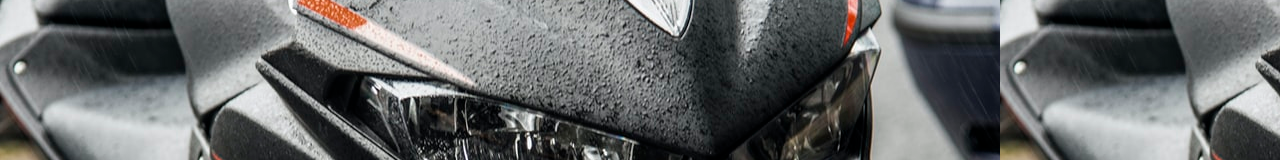
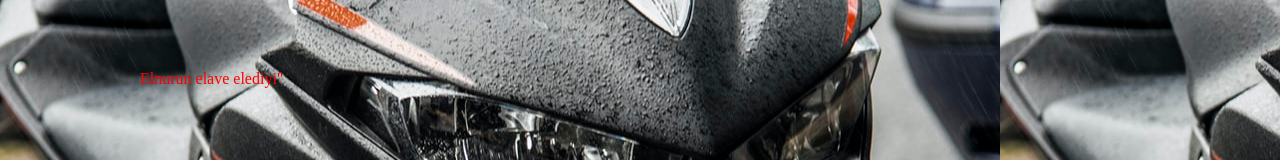
Before and after one commit to JavidIbra/NewRepo, a plain HTML site: page index.html in a window 1280 px wide. Shown: the part 526-686 px from the top of the page. Drawn offline with Linux system fonts and the light colour scheme.

Commit message:
Elnurun elave elediyi

```diff
--- a/index.html
+++ b/index.html
@@ -13,7 +13,7 @@
     <!--<img src="img/photo-1550028061-1de667deea35.jfif" alt="" width="500" height="400">-->
     <div class="pic"></div>
 
-
+<p style="color: red;">Elnurun elave elediyi"</p>
    </div>
 
 </body>
```
